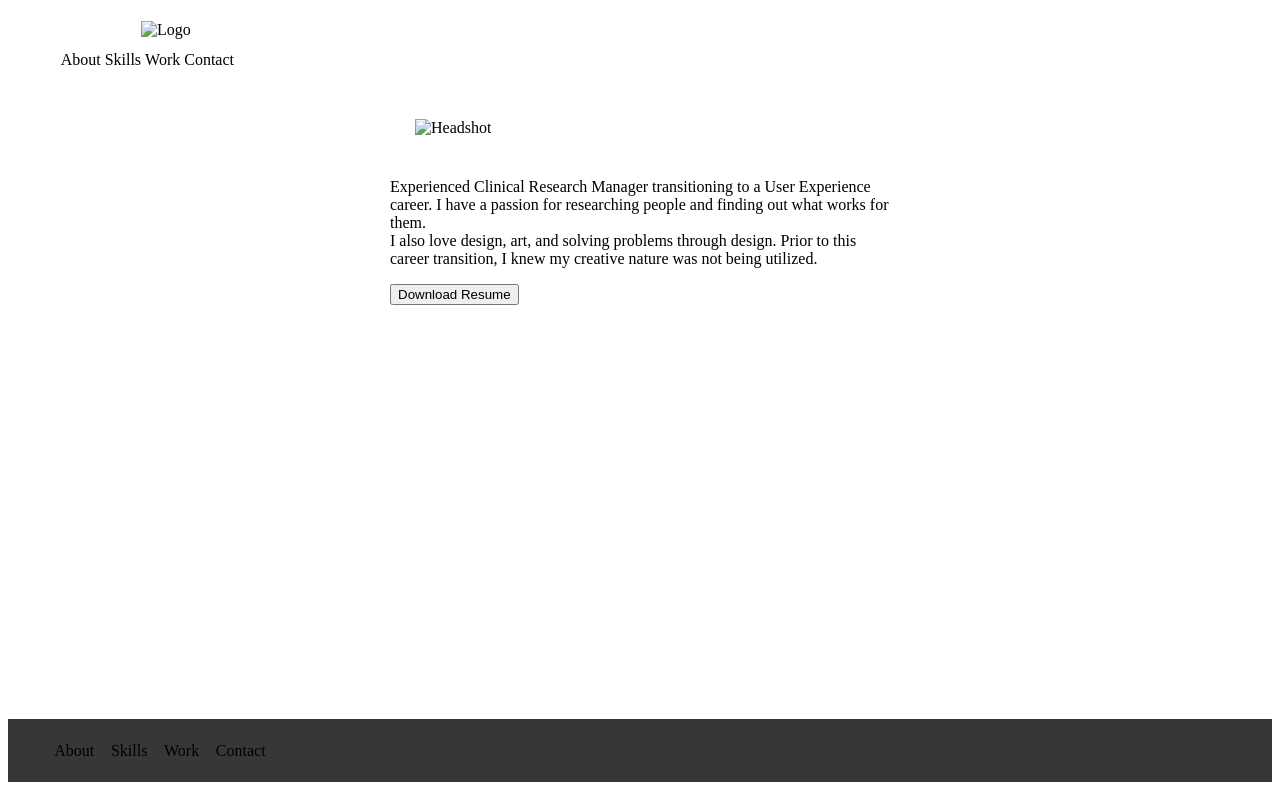
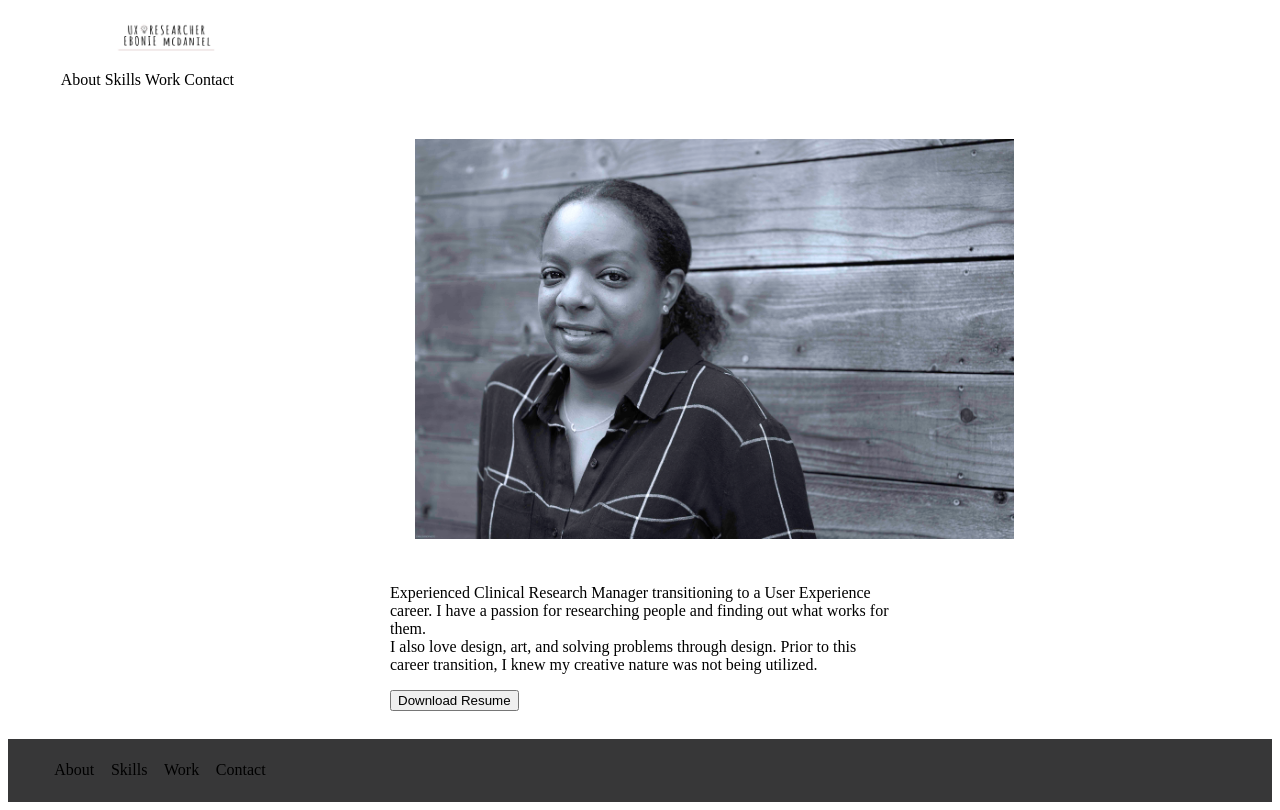
Before and after one commit to eboniemcdaniel/UX_UI_HW_18, a plain HTML site: page index.html in a window 1280 px wide. Drawn offline with Linux system fonts and the light colour scheme; files that its build step writes are made by us from their sources.

Commit message:
updated folder name

```diff
--- a/index.html
+++ b/index.html
@@ -2,7 +2,7 @@
 <html lang="en" dir="ltr">
   <head>
     <meta charset="utf-8">
-    <link rel="stylesheet" href="/UX_UI_HW_17/css/style.css">
+    <link rel="stylesheet" href="/UX_UI_HW_18/css/style.css">
 
     <title>Ebonie McDaniel</title>
 
@@ -10,7 +10,7 @@
   <body>
     <header class="navigation">
       <div class="logo">
-        <img src="/UX_UI_HW_17/images/Ebonie_McDaniel_Logo.png" alt="Logo">
+        <img src="/UX_UI_HW_18/images/Ebonie_McDaniel_Logo.png" alt="Logo">
       </div>
       <nav>
         <ul>
@@ -23,7 +23,7 @@
     </header>
     <section class="heroimg">
       <div class="content">
-        <img src="/UX_UI_HW_17/images/ebonieport.jpg" alt="Headshot">
+        <img src="/UX_UI_HW_18/images/ebonieport.jpg" alt="Headshot">
         <p>
           Experienced Clinical Research Manager transitioning to a User Experience
           career. I have a passion for researching people and finding out what
```
